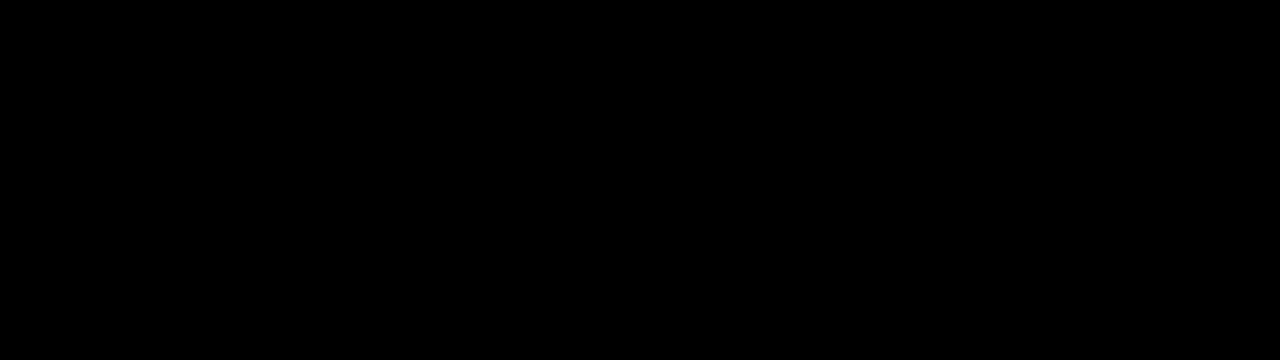
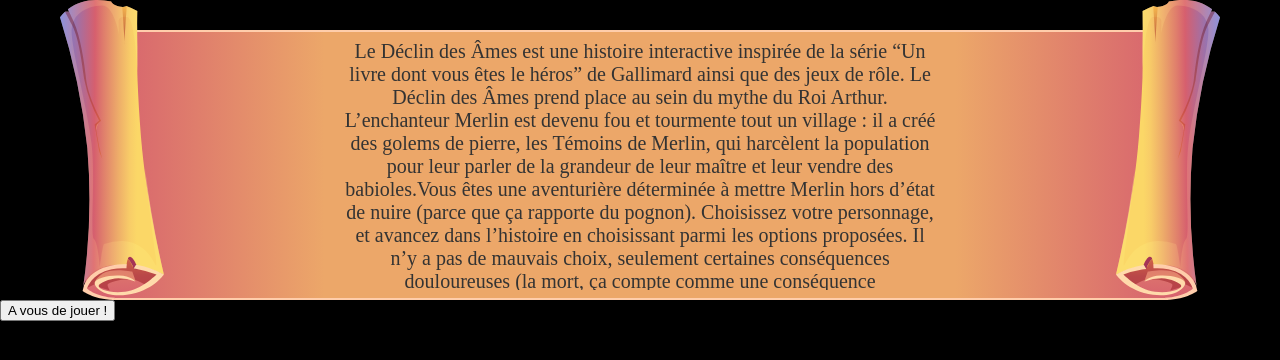
Before and after one commit to WildCodeSchool/05-22-lordofpings-p2-g1, a React (Create React App) app: page /concept in a window 1280 px wide. Before the commit this address had no page. Shown: the top 360 px of the page. Built offline with nearby package versions, Linux system fonts and the light colour scheme; a web font is replaced by a local one.

Commit message:
add component GameStoryParchment.js to page Concept.js

```diff
--- a/src/App.js
+++ b/src/App.js
@@ -1,5 +1,6 @@
 import { Routes, Route } from 'react-router-dom'
 import Characters from './pages/Characters'
+import Concept from './pages/Concept'
 // import Home from './pages/Home'
 import Game from './pages/Game'
 
@@ -9,6 +10,7 @@
       <Routes>
         {/* <Route path='/' element={<Home />} /> */}
         <Route path='/create' element={<Characters />} />
+        <Route path='/concept' element={<Concept />} />
         <Route path='/game' element={<Game />} />
       </Routes>
     </div>
--- a/src/pages/Concept.js
+++ b/src/pages/Concept.js
@@ -0,0 +1,21 @@
+import { Link } from 'react-router-dom'
+import Parchment from '../components/GameStoryParchment'
+
+const Concept = () => {
+  const concept = {
+    text: " Le Déclin des Âmes est une histoire interactive inspirée de la série “Un livre dont vous êtes le héros” de Gallimard ainsi que des jeux de rôle. Le Déclin des Âmes prend place au sein du mythe du Roi Arthur. L’enchanteur Merlin est devenu fou et tourmente tout un village : il a créé des golems de pierre, les Témoins de Merlin, qui harcèlent la population pour leur parler de la grandeur de leur maître et leur vendre des babioles.Vous êtes une aventurière déterminée à mettre Merlin hors d’état de nuire (parce que ça rapporte du pognon). Choisissez votre personnage, et avancez dans l’histoire en choisissant parmi les options proposées. Il n’y a pas de mauvais choix, seulement certaines conséquences douloureuses (la mort, ça compte comme une conséquence douloureuse).Vous aurez la possibilité d'acquérir de l’équipement et de participer à des mini-jeux à la taverne. Vos statistiques orienteront vos chances de réussite à certains tests critiques, mais ce sont surtout vos décisions qui détermineront l’histoire que vous vivrez."
+  }
+
+  return (
+    <div className='concept'>
+      <div className='conceptParchment'>
+        <Parchment quest={concept} />
+      </div>
+      <Link to='/create'>
+        <button>A vous de jouer !</button>
+      </Link>
+    </div>
+  )
+}
+
+export default Concept
```
